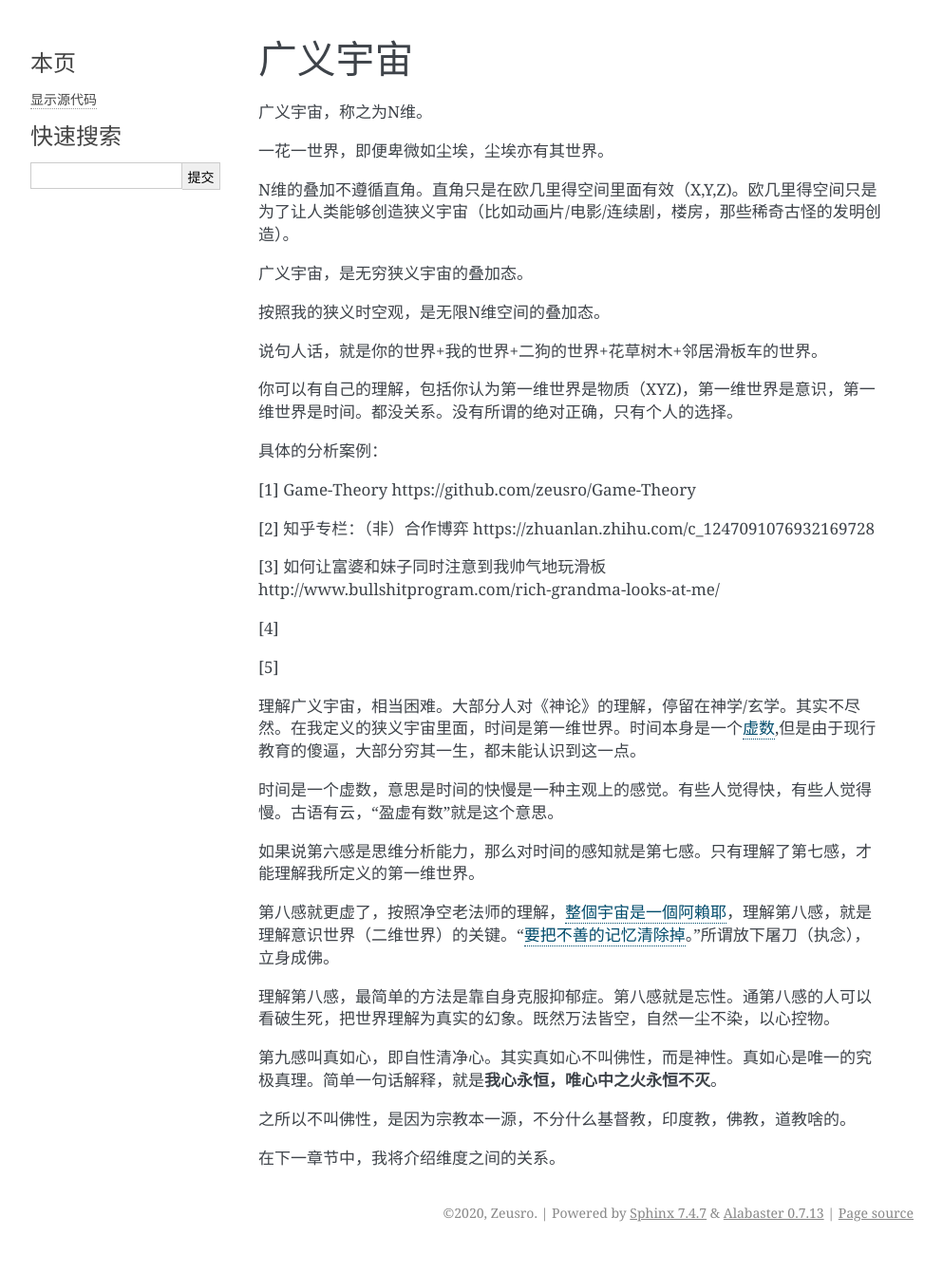
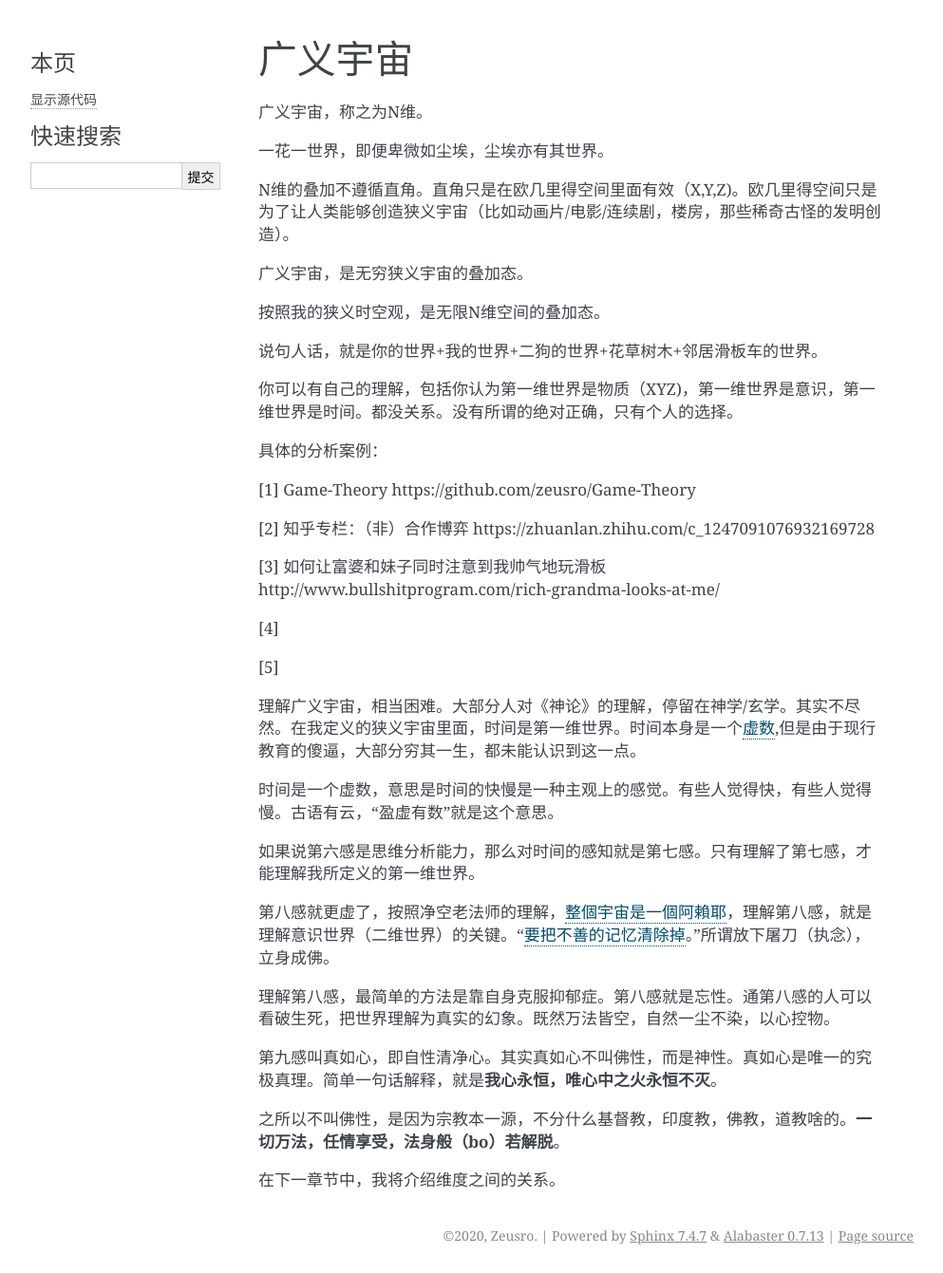
Before and after one commit to zeusro/God-Theory, a Sphinx documentation site: the page built from source/chapter_2.md, in a window 1280 px wide. Shown: the whole page at 95% size, without its empty margins (148-1141 px from the left). Built offline with Sphinx 7.4.7, drawn with Linux system fonts in a browser that asks for light colours; before the commit the page ends 1317 px from its top, so only the background shows below that.

Commit message:
Thu Jun  4 09:26:39 CST 2020

```diff
--- a/source/chapter_2.md
+++ b/source/chapter_2.md
@@ -48,6 +48,6 @@ http://www.bullshitprogram.com/rich-grandma-looks-at-me/
 
 第九感叫真如心，即自性清净心。其实真如心不叫佛性，而是神性。真如心是唯一的究极真理。简单一句话解释，就是**我心永恒，唯心中之火永恒不灭**。
 
-之所以不叫佛性，是因为宗教本一源，不分什么基督教，印度教，佛教，道教啥的。
+之所以不叫佛性，是因为宗教本一源，不分什么基督教，印度教，佛教，道教啥的。**一切万法，任情享受，法身般（bo）若解脱**。
 
 在下一章节中，我将介绍维度之间的关系。
```
